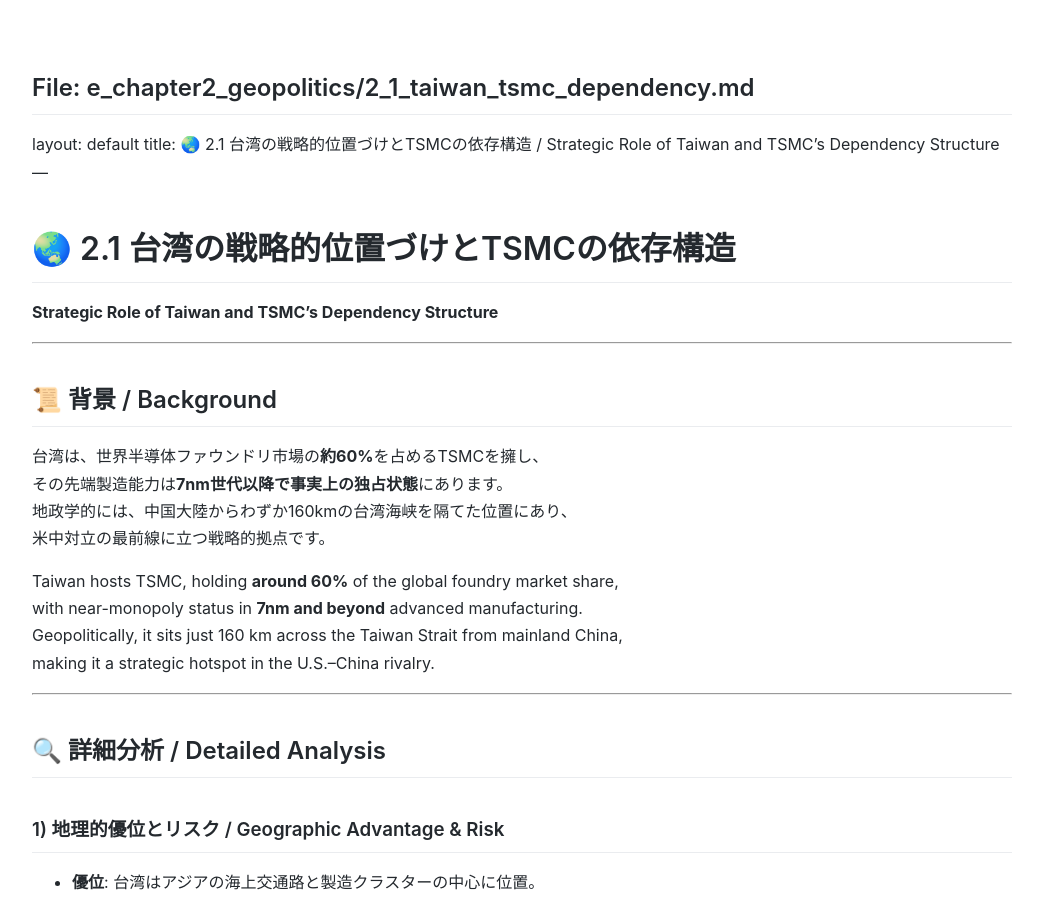
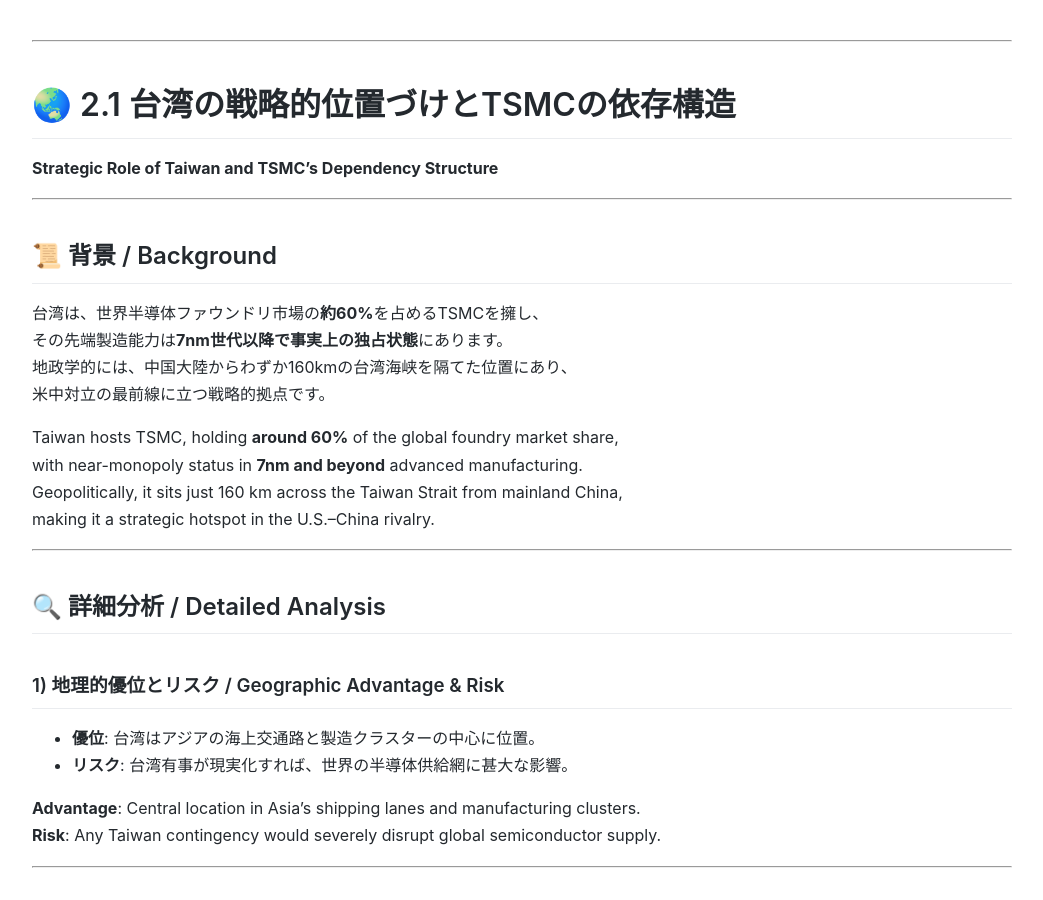
Before and after one commit to Samizo-AITL/Edusemi-Plus, a Jekyll site: the page built from tsmc-insight/chapter2_geopolitics/2_1_taiwan_tsmc_dependency.md, in a window 1280 px wide and 900 px high. Shown: the whole window, without its empty margins (118-1161 px from the left). Built offline with Jekyll 4.4.1, drawn with Linux system fonts in a browser that asks for light colours; our own code applies the rules of GitHub Pages for plain Markdown files.

Commit message:
Update 2_1_taiwan_tsmc_dependency.md

```diff
--- a/tsmc-insight/chapter2_geopolitics/2_1_taiwan_tsmc_dependency.md
+++ b/tsmc-insight/chapter2_geopolitics/2_1_taiwan_tsmc_dependency.md
@@ -1,7 +1,8 @@
-File: e_chapter2_geopolitics/2_1_taiwan_tsmc_dependency.md
 ---
 layout: default
 title: 🌏 2.1 台湾の戦略的位置づけとTSMCの依存構造 / Strategic Role of Taiwan and TSMC's Dependency Structure
+---
+
 ---
 
 # 🌏 2.1 台湾の戦略的位置づけとTSMCの依存構造
```
